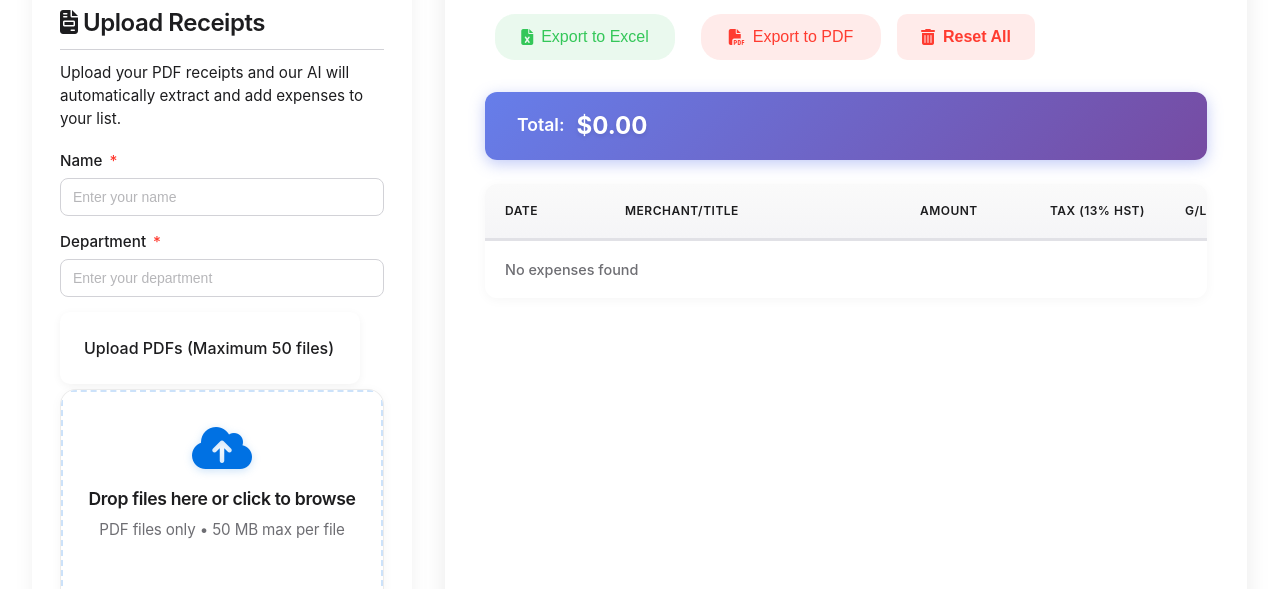
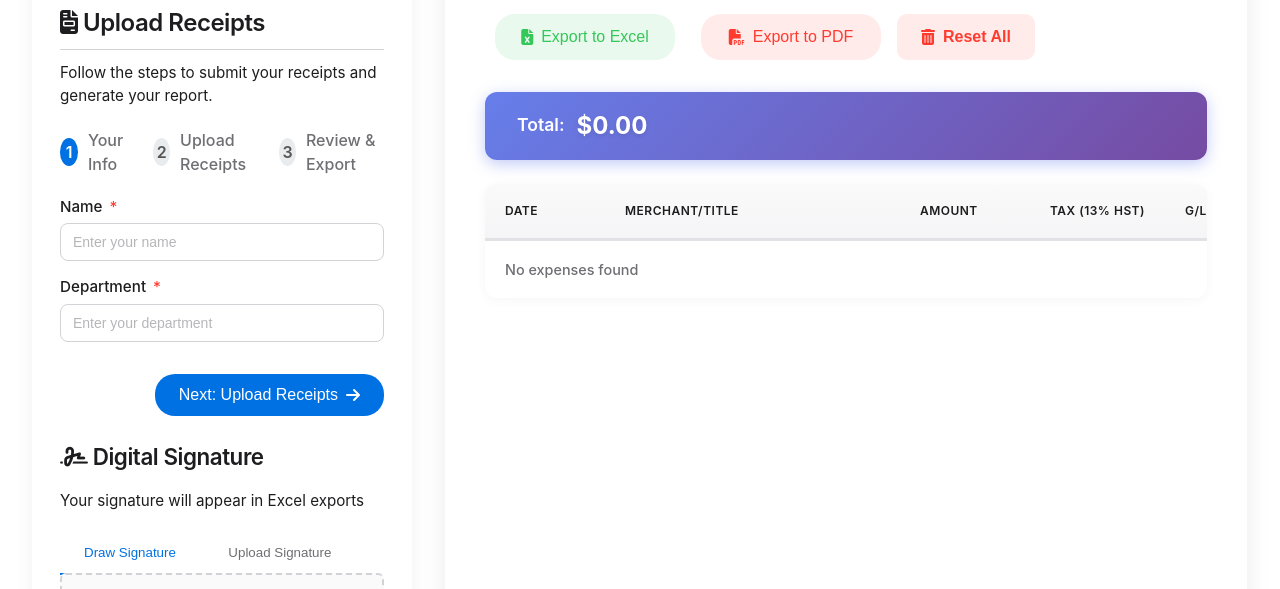
Before and after one commit to NaukhanGreenwin/expense, a website: page public/index.html in a window 1280 px wide. Shown: the part 211-800 px from the top of the page. Drawn offline with Linux system fonts and the light colour scheme.

Commit message:
Add step-by-step upload flow (Your Info -> Upload -> Review):\n- Stepper UI and panels in index.html\n- CSS for stepper and panel visibility\n- JS logic to gate upload until Name/Department are provided

```diff
--- a/public/css/styles.css
+++ b/public/css/styles.css
@@ -483,6 +483,45 @@ main.container {
     width: 100%;
 }
 
+/* Stepper */
+.stepper {
+    display: flex;
+    gap: 1.25rem;
+    margin: 0.75rem 0 1.25rem;
+    align-items: center;
+}
+.stepper .step {
+    display: flex;
+    align-items: center;
+    gap: 0.6rem;
+    color: var(--accent-color);
+}
+.stepper .step .step-number {
+    width: 28px;
+    height: 28px;
+    border-radius: 50%;
+    display: inline-flex;
+    align-items: center;
+    justify-content: center;
+    background-color: #e9ecef;
+    color: #555;
+    font-weight: 600;
+}
+.stepper .step.active .step-number {
+    background: var(--primary-color);
+    color: #fff;
+}
+.stepper .step.completed .step-number {
+    background: var(--success-color);
+    color: #fff;
+}
+.stepper .step .step-label {
+    font-weight: 500;
+}
+
+.step-panel { display: none; }
+.step-panel.active { display: block; }
+
 /* Expenses List Section */
 .expenses-list-container {
     background-color: white;
--- a/public/index.html
+++ b/public/index.html
@@ -37,9 +37,26 @@
 
             <div class="pdf-upload-container">
                 <h2><i class="fas fa-file-invoice"></i> Upload Receipts</h2>
-                <p>Upload your PDF receipts and our AI will automatically extract and add expenses to your list.</p>
+                <p>Follow the steps to submit your receipts and generate your report.</p>
+
+                <div class="stepper" id="upload-stepper">
+                    <div class="step active" data-step="1">
+                        <span class="step-number">1</span>
+                        <span class="step-label">Your Info</span>
+                    </div>
+                    <div class="step" data-step="2">
+                        <span class="step-number">2</span>
+                        <span class="step-label">Upload Receipts</span>
+                    </div>
+                    <div class="step" data-step="3">
+                        <span class="step-number">3</span>
+                        <span class="step-label">Review & Export</span>
+                    </div>
+                </div>
 
                 <form id="pdf-upload-form">
+                    <!-- STEP 1: Your Info -->
+                    <div id="step-1-panel" class="step-panel active">
                         <div class="form-row">
                             <div class="form-group half">
                                 <label for="user-name">Name <span class="required">*</span></label>
@@ -50,7 +67,15 @@
                                 <input type="text" id="user-department" name="userDepartment" placeholder="Enter your department" required>
                             </div>
                         </div>
+                        <div class="form-actions">
+                            <button type="button" id="info-next-btn" class="btn-primary">
+                                Next: Upload Receipts <i class="fas fa-arrow-right" style="margin-left:8px"></i>
+                            </button>
+                        </div>
+                    </div>
 
+                    <!-- STEP 2: Upload -->
+                    <div id="step-2-panel" class="step-panel">
                         <div class="upload-component">
                             <label class="upload-label">Upload PDFs (Maximum 50 files)</label>
                             <div class="upload-container">
@@ -63,18 +88,23 @@
                                         </div>
                                     </div>
                                 </label>
-                            <input type="file" id="pdf-file" name="pdfFiles" accept="application/pdf" multiple class="file-input">
+                                <input type="file" id="pdf-file" name="pdfFiles" accept="application/pdf" multiple class="file-input" disabled>
                             </div>
                             <div class="selected-files" style="display: none;">
                                 <i class="fas fa-file-pdf files-icon"></i>
                                 <span class="files-text">No files selected</span>
                             </div>
                         </div>
-
-                    <button type="submit" class="process-button">
+                        <div class="form-actions">
+                            <button type="button" id="upload-back-btn" class="btn-secondary">
+                                <i class="fas fa-arrow-left" style="margin-right:8px"></i> Back
+                            </button>
+                            <button type="submit" id="process-btn" class="process-button" disabled>
                                 <i class="fas fa-cloud-upload-alt process-icon"></i>
                                 Process
                             </button>
+                        </div>
+                    </div>
                 </form>
 
                 <!-- Digital Signature Section - Moved here -->
--- a/public/js/app.js
+++ b/public/js/app.js
@@ -13,6 +13,7 @@ let expenses = [];
 let filteredExpenses = [];
 let currentEditingExpense = null;
 let currentSessionId = null;
+let currentUploadStep = 1; // 1: info, 2: upload
 
 // --- Signature Functionality ---
 let signatureCanvas, signatureCtx, isDrawing = false;
@@ -107,6 +108,48 @@ function initApp() {
         pdfUploadForm.addEventListener('submit', handlePdfUpload);
     }
 
+    // Stepper controls
+    const infoNextBtn = document.getElementById('info-next-btn');
+    const uploadBackBtn = document.getElementById('upload-back-btn');
+    const pdfFileInput = document.getElementById('pdf-file');
+    const processBtn = document.getElementById('process-btn');
+
+    function updateStepper(step) {
+        currentUploadStep = step;
+        const s1 = document.getElementById('step-1-panel');
+        const s2 = document.getElementById('step-2-panel');
+        if (s1 && s2) {
+            s1.classList.toggle('active', step === 1);
+            s2.classList.toggle('active', step === 2);
+        }
+        const steps = document.querySelectorAll('#upload-stepper .step');
+        steps.forEach(el => {
+            const idx = parseInt(el.getAttribute('data-step'), 10);
+            el.classList.toggle('active', idx === step);
+            el.classList.toggle('completed', idx < step);
+        });
+        // Enable/disable upload controls based on step
+        if (pdfFileInput) pdfFileInput.disabled = (step !== 2);
+        if (processBtn) processBtn.disabled = (step !== 2);
+    }
+
+    if (infoNextBtn) {
+        infoNextBtn.addEventListener('click', () => {
+            const nameInput = document.getElementById('user-name');
+            const departmentInput = document.getElementById('user-department');
+            if (!nameInput.value.trim() || !departmentInput.value.trim()) {
+                showNotification('Please enter your Name and Department to continue.', 'warning');
+                return;
+            }
+            updateStepper(2);
+        });
+    }
+    if (uploadBackBtn) {
+        uploadBackBtn.addEventListener('click', () => updateStepper(1));
+    }
+    // Initialize to step 1 by default
+    updateStepper(1);
+
     if (expenseSearch) {
         expenseSearch.addEventListener('input', applyFilters);
     }
@@ -151,8 +194,6 @@ function initApp() {
     createEditModal();
 
     // Add PDF file count validation
-    const pdfFileInput = document.getElementById('pdf-file');
-
     if (pdfFileInput) {
         pdfFileInput.addEventListener('change', function() {
             const maxFiles = 50;
```
Lines whose indentation alone changed are shown as unchanged.
